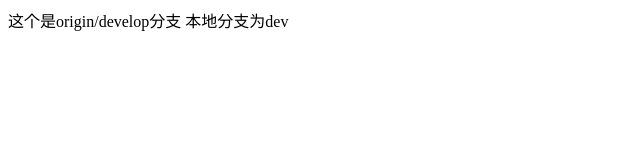
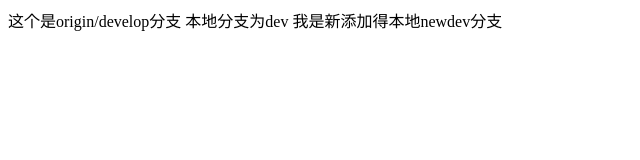
Before and after one commit to codejiejie/lottery, a plain HTML site: page demo/index.html in a window 1280 px wide. Shown: the whole page, without its empty margins (0-640 px from the left). Drawn offline with Linux system fonts and the light colour scheme.

Commit message:
feat: 新添加本地newdev分支

```diff
--- a/demo/index.html
+++ b/demo/index.html
@@ -10,6 +10,8 @@
   <div>
     这个是origin/develop分支
     本地分支为dev
+
+    我是新添加得本地newdev分支
   </div>
 </body>
 </html>
```
